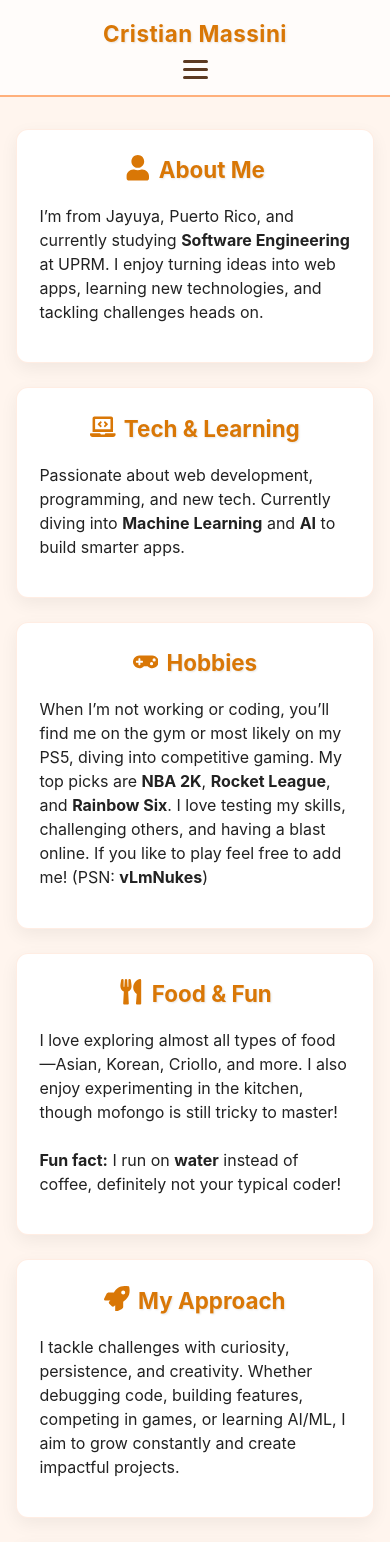
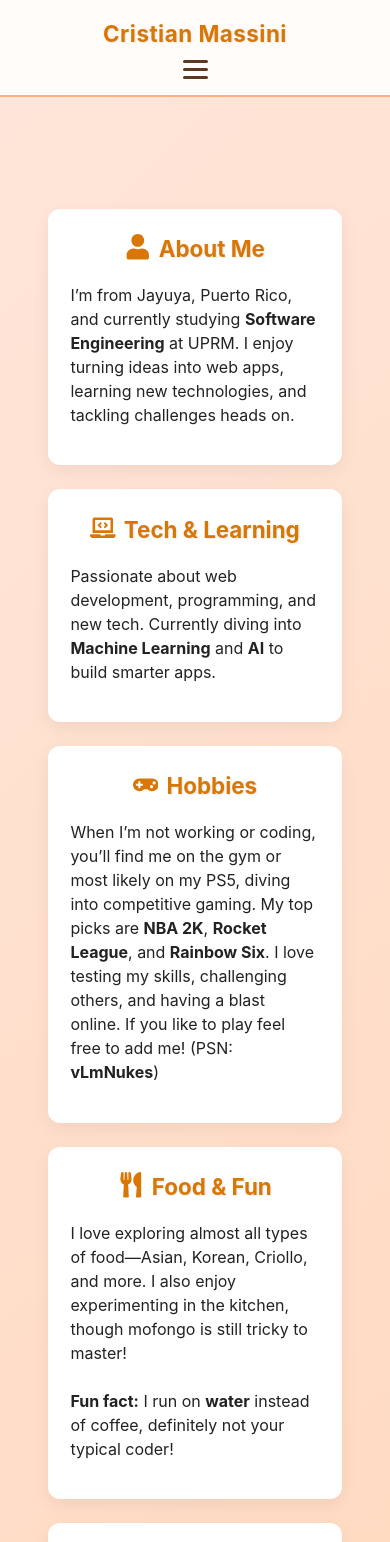
Before and after one commit to Massinl/myPortfolio, a React (Vite) app in the folder webPage/: page /about in a window 390 px wide. Shown: the top 1542 px of the page. Built offline with nearby package versions, Linux system fonts and the light colour scheme.

Commit message:
FIXED HOME AND ABOUT

```diff
--- a/webPage/src/pages/About.tsx
+++ b/webPage/src/pages/About.tsx
@@ -13,11 +13,11 @@ const barsData = [
 
 const About: FC = () => {
   return (
-    <div className="home-container">
+    <div className="about-container">
       <section className="about-section">
 
         {/* Card 1: About Me */}
-        <div className="section-card wide-card">
+        <div className="about-section-card wide-card">
           <h2><FaUser /> About Me</h2>
           <p>
             I’m from Jayuya, Puerto Rico, and currently studying <strong>Software Engineering</strong> at UPRM.
@@ -25,7 +25,7 @@ const About: FC = () => {
           </p>
         </div>
         {/* Card 5: Tech & Learning */}
-        <div className="section-card">
+        <div className="about-section-card">
           <h2><FaLaptopCode /> Tech & Learning</h2>
           <p>
             Passionate about web development, programming, and new tech.
@@ -34,7 +34,7 @@ const About: FC = () => {
         </div>
 
         {/* Card 3: Hobbies */}
-        <div className="section-card">
+        <div className="about-section-card">
           <h2><FaGamepad /> Hobbies</h2>
           <p>
             When I’m not working or coding, you’ll find me on the gym or most likely on my PS5, diving into competitive gaming.
@@ -44,7 +44,7 @@ const About: FC = () => {
         </div>
 
         {/* Card 4: Food & Fun */}
-        <div className="section-card">
+        <div className="about-section-card">
           <h2><FaUtensils /> Food & Fun</h2>
           <p>
             I love exploring almost all types of food—Asian, Korean, Criollo, and more. I also enjoy experimenting in the kitchen, though mofongo is still tricky to master!
@@ -55,7 +55,7 @@ const About: FC = () => {
 
 
         {/* Card 6: My Approach */}
-        <div className="section-card">
+        <div className="about-section-card">
           <h2><FaRocket /> My Approach</h2>
           <p>
             I tackle challenges with curiosity, persistence, and creativity.
@@ -64,7 +64,7 @@ const About: FC = () => {
         </div>
 
         {/* Card 2: Archetype Breakdown */}
-        <div className="section-card wide-card">
+        <div className="about-section-card wide-card">
           <h2>Archetype Breakdown 🧠</h2>
           <div className="vertical-bar-chart-container" style={{ '--chart-height': '300px' } as React.CSSProperties}>
             {barsData.map((bar) => (
--- a/webPage/src/pages/styles/about.css
+++ b/webPage/src/pages/styles/about.css
@@ -2,16 +2,12 @@
    ABOUT PAGE - estilos completos
    ========================= */
 
-/* Reset / contenedor general */
-.home-container {
-  width: 100%;
-  box-sizing: border-box;
-  padding: 0;
+
+.about-container {
+  background: linear-gradient(135deg, #ffe5d9 0%, #ffd6b8 100%);
+  padding: 5rem 2rem;
+  min-height: 100vh;
 }
-
-/* -------------------------
-   GRID: mobile-first y controlado 1 → 2 → 3
-   ------------------------- */
 .about-section {
   padding: 3rem 2rem;
   max-width: 1200px;
@@ -56,7 +52,7 @@
 /* -------------------------
    SECTION CARDS
    ------------------------- */
-.section-card {
+.about-section-card{
   background: #fff;
   border-radius: 12px;
   padding: 1.4rem;
@@ -70,15 +66,15 @@
 }
 
 /* hover (desktop) */
-@media (hover: hover) and (pointer: fine) {
-  .section-card:hover {
+@media (hover: hover)  {
+  .about-section-card:hover {
     transform: translateY(-6px);
     box-shadow: 0 16px 34px rgba(12,12,12,0.09);
   }
 }
 
 /* textos */
-.section-card h2 {
+.about-section-card h2 {
   display: flex;
   align-items: center;
   justify-content: center;
@@ -87,12 +83,12 @@
   color: #d97706;
 }
 
-.section-card h2 svg {
+.about-section-card h2 svg {
   transform: translateY(-2px);
   font-size: 1.6rem;
 }
 
-.section-card p {
+.about-section-card p {
   text-align: left;
   margin: 0;
   margin-bottom: 1rem;
@@ -102,12 +98,12 @@
 }
 
 /* stagger animation delays (ajusta si hay más de 6 cards) */
-.about-section .section-card:nth-child(1) { animation-delay: 0.06s; }
-.about-section .section-card:nth-child(2) { animation-delay: 0.12s; }
-.about-section .section-card:nth-child(3) { animation-delay: 0.18s; }
-.about-section .section-card:nth-child(4) { animation-delay: 0.24s; }
-.about-section .section-card:nth-child(5) { animation-delay: 0.30s; }
-.about-section .section-card:nth-child(6) { animation-delay: 0.36s; }
+.about-section .about-section-card:nth-child(1) { animation-delay: 0.06s; }
+.about-section .about-section-card:nth-child(2) { animation-delay: 0.12s; }
+.about-section .about-section-card:nth-child(3) { animation-delay: 0.18s; }
+.about-section .about-section-card:nth-child(4) { animation-delay: 0.24s; }
+.about-section .about-section-card:nth-child(5) { animation-delay: 0.30s; }
+.about-section .about-section-card:nth-child(6) { animation-delay: 0.36s; }
 
 @keyframes fadeSlideUp {
   to {
@@ -223,7 +219,7 @@
   color: #5c3a21;
   text-align: center;
   white-space: nowrap;
-  overflow: hidden;
+  overflow: visible;
   text-overflow: ellipsis;
   max-width: 100%;
 }
@@ -233,17 +229,19 @@
    ------------------------- */
 @media (max-width: 720px) {
   .about-section { padding: 2rem 1rem; gap: 1.5rem; }
-  .section-card h2 { font-size: 1.4rem; gap: 0.5rem; }
-  .section-card p { font-size: 1rem; }
+  .about-section-card h2 { font-size: 1.4rem; gap: 0.5rem; }
+  .about-section-card p { font-size: 1rem; }
   .vertical-bar-chart-container { aspect-ratio: 3/1; min-height: 140px; padding: 0.4rem; }
   .bar-item { flex: 0 0 clamp(64px, 18%, 100px); min-width: 48px; }
   .bar-percent { font-size: 0.85rem; }
-  .bar-label { font-size: 0.75rem; }
+  .bar-label { font-size: 0.74rem; }
 }
 
 @media (max-width: 480px) {
   .vertical-bar-chart-container { aspect-ratio: 2.2/1; min-height: 120px; gap: 0.35rem; padding: 0 0.5rem; }
   .bar-item { min-width: 44px; flex: 0 0 48px; }
   .bar-percent { font-size: 0.8rem; }
-  .bar-label { font-size: 0.72rem; }
+  .bar-label { font-size: 0.70rem; }
+
+
 }
```
